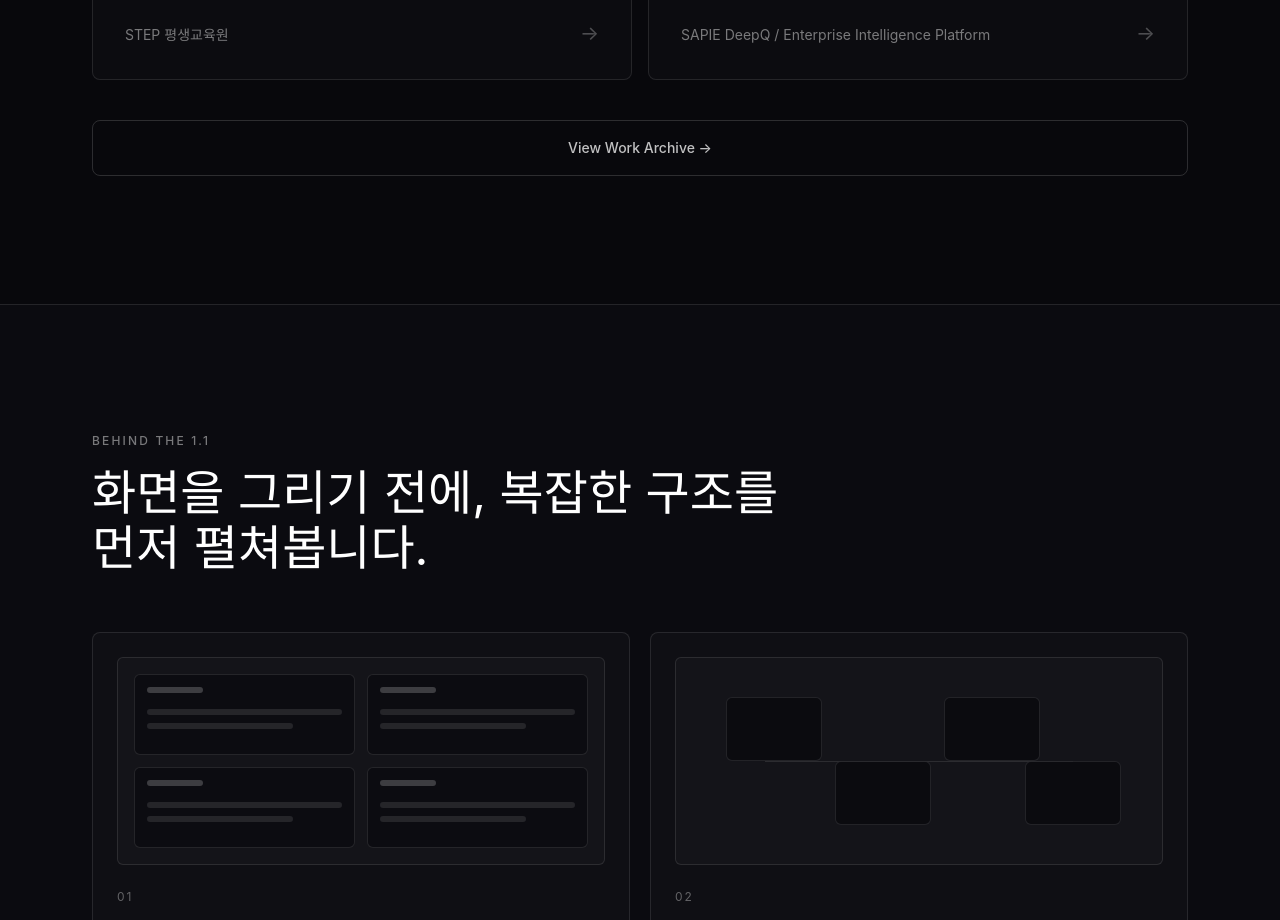
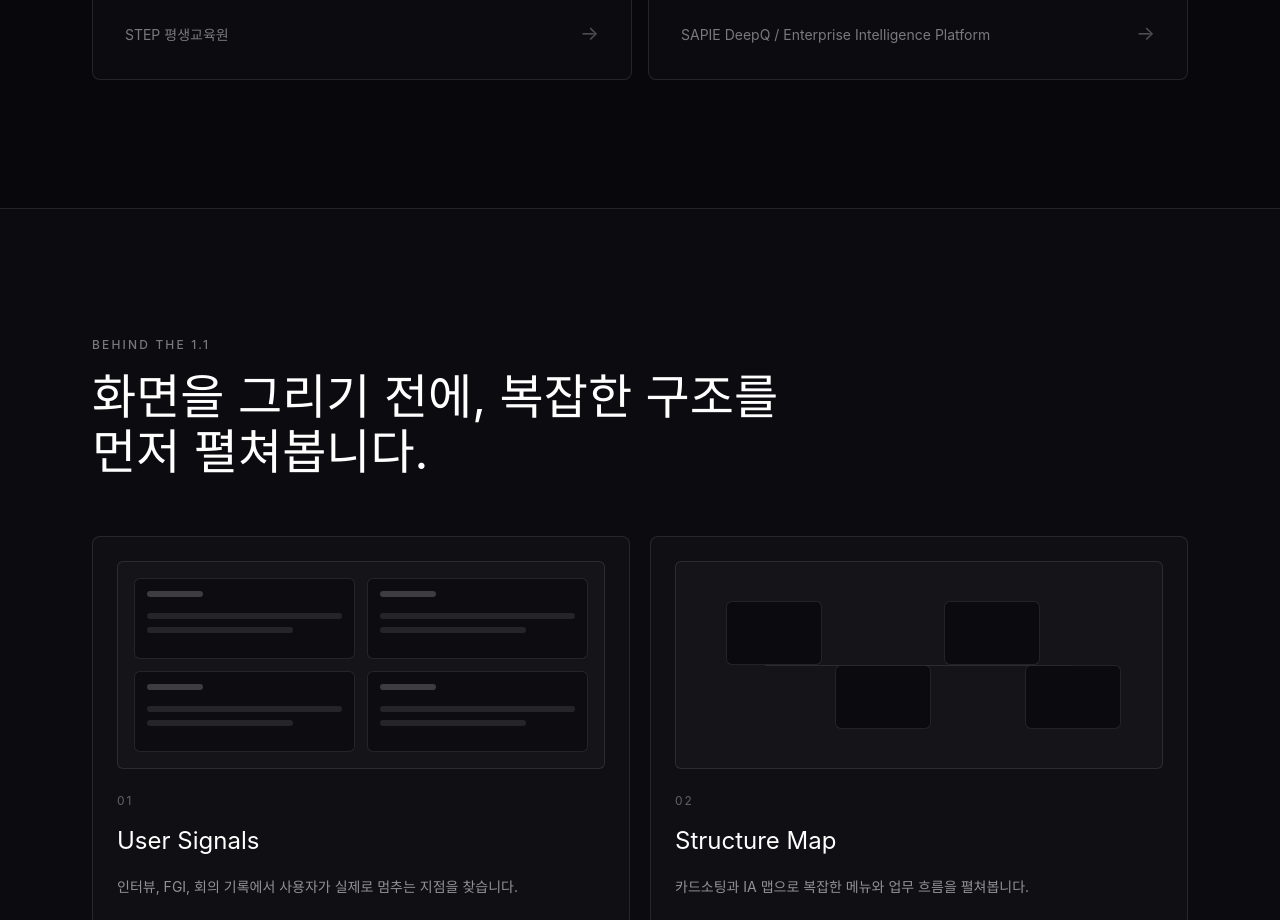
Before and after one commit to Power-xc/Product_portfolio, a Next.js app: page / in a window 1280 px wide. Shown: the part 1820-2740 px from the top of the page. Built offline with nearby package versions, Linux system fonts and the light colour scheme; a web font is replaced by a local one.

Commit message:
Remove work archive CTA

```diff
--- a/src/components/home/SelectedQuestions.tsx
+++ b/src/components/home/SelectedQuestions.tsx
@@ -37,12 +37,6 @@ export function SelectedQuestions() {
           </Link>
         ))}
       </div>
-      <Link
-        href="/work"
-        className="mt-8 flex min-h-14 w-full items-center justify-center rounded-lg border border-white/15 px-5 text-sm font-medium text-white/75 transition duration-200 hover:border-white/45 hover:text-white focus-visible:outline focus-visible:outline-2 focus-visible:outline-offset-4 focus-visible:outline-accent md:mt-10"
-      >
-        View Work Archive →
-      </Link>
     </section>
   )
 }
```
